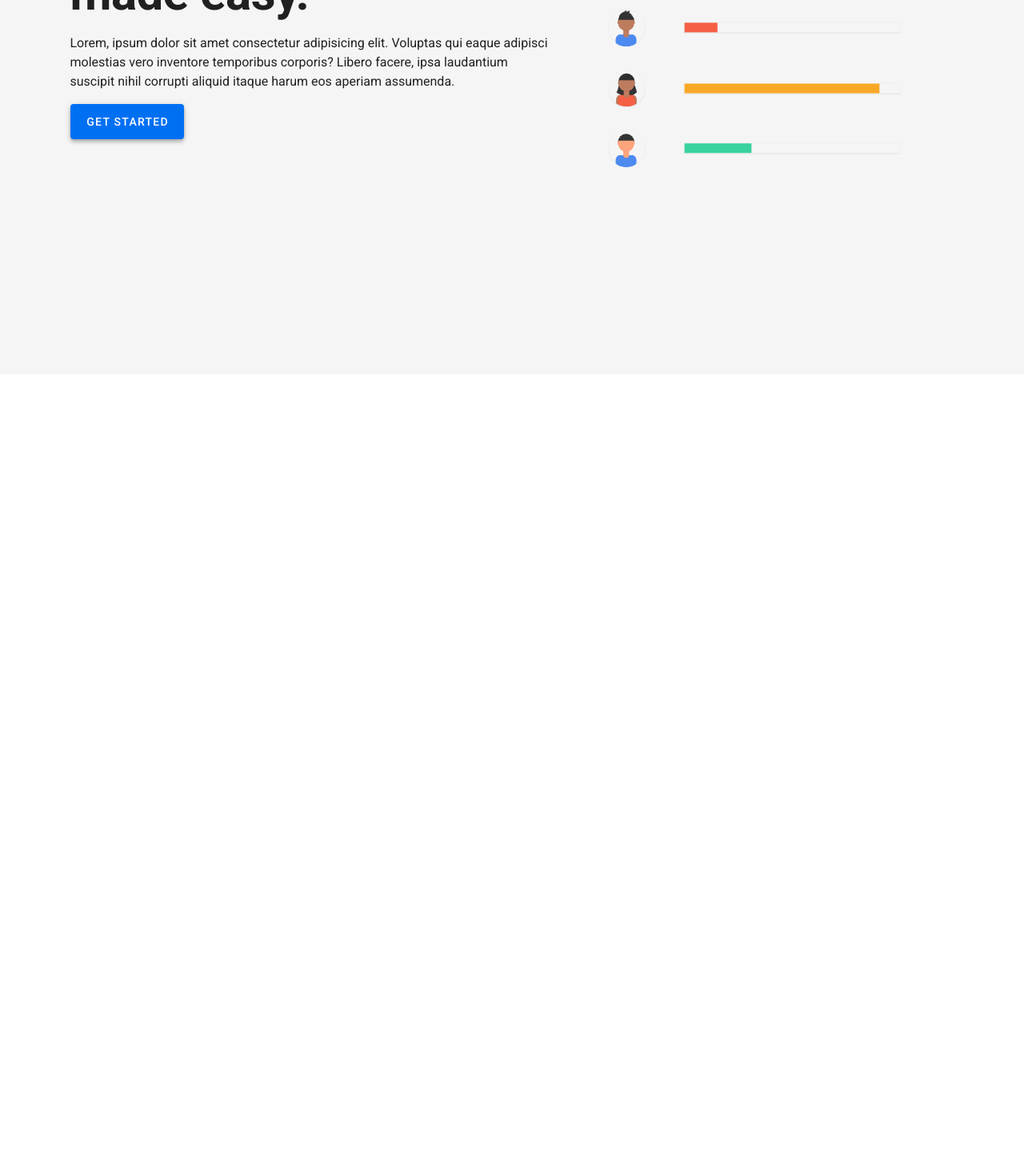
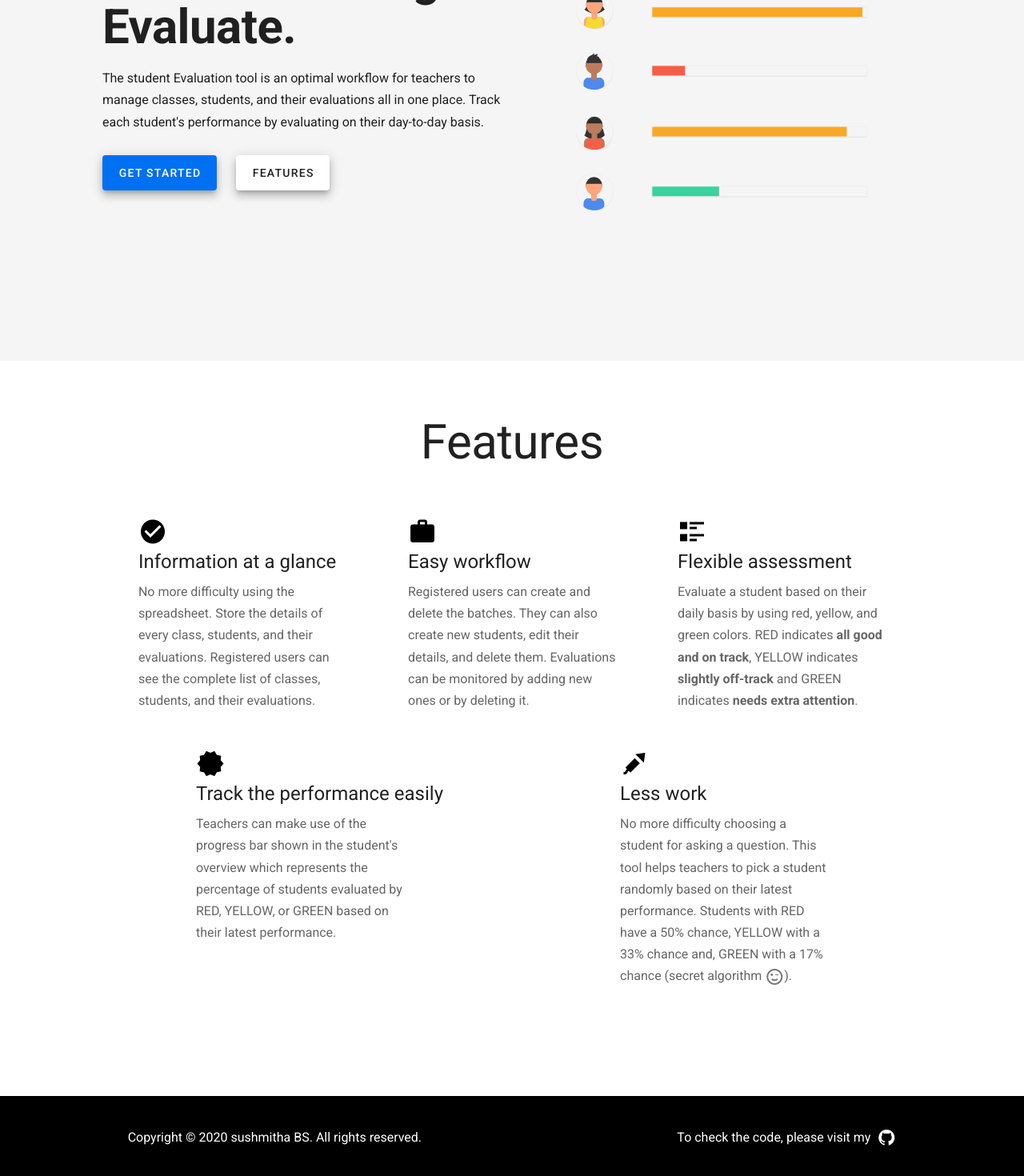
Before and after one commit to sushmitha-b-s/student-evaluation-client, a Vue app: page / in a window 1280 px wide. Shown: the part 332-1802 px from the top of the page at 80% size. Before the commit the page ends 800 px from the top, so only its background shows below. Built offline with nearby package versions, Linux system fonts and the light colour scheme.

Commit message:
updated UI data and the design.

```diff
--- a/src/views/Home.vue
+++ b/src/views/Home.vue
@@ -1,19 +1,82 @@
 <template>
   <div>
-    <v-container class="py-16 px-10 mt-16">
-      <v-layout class="d-flex justify-start align-center">
-        <v-flex>
-          <h2 class="text-h2 font-weight-bold pb-5">Student evaluation made easy.</h2>
-          <p>Lorem, ipsum dolor sit amet consectetur adipisicing elit. Voluptas qui eaque adipisci molestias vero inventore temporibus corporis? Libero facere, ipsa laudantium suscipit nihil corrupti aliquid itaque harum eos aperiam assumenda.</p>
-          <v-btn depressed color="secondary" large elevation="4" @click="go">
+    <section class="intro">
+      <div class="intro__container">
+        <h2 class="text-h2 font-weight-bold pb-5">Preview. Manage. Evaluate.</h2>
+        <p
+          class="pb-3"
+        >The student Evaluation tool is an optimal workflow for teachers to manage classes, students, and their evaluations all in one place. Track each student's performance by evaluating on their day-to-day basis.</p>
+        <div>
+          <v-btn depressed large color="secondary" elevation="7" @click="go">
             <span>Get started</span>
           </v-btn>
-        </v-flex>
-        <v-flex>
-          <img src="@/assets/grades.svg" />
-        </v-flex>
-      </v-layout>
-    </v-container>
+
+          <a href="#features" class="text-decoration-none">
+            <v-btn depressed large color="white" elevation="7" class="ml-6">
+              <span>features</span>
+            </v-btn>
+          </a>
+        </div>
+      </div>
+
+      <figure class="intro__image">
+        <img src="@/assets/grades.svg" alt="Student Evaluation Tool" />
+      </figure>
+    </section>
+
+    <section id="features">
+      <header class="text-h2 font-weight-regular py-16 text-center">
+        <span>Features</span>
+      </header>
+
+      <section class="features__list">
+        <div class="feature__item">
+          <v-icon color="black" large>mdi-check-circle</v-icon>
+          <h4 class="text-h5">Information at a glance</h4>
+          <p>No more difficulty using the spreadsheet. Store the details of every class, students, and their evaluations. Registered users can see the complete list of classes, students, and their evaluations.</p>
+        </div>
+
+        <div class="feature__item">
+          <v-icon color="black" large>mdi-briefcase</v-icon>
+          <h4 class="text-h5">Easy workflow</h4>
+          <p>Registered users can create and delete the batches. They can also create new students, edit their details, and delete them. Evaluations can be monitored by adding new ones or by deleting it.</p>
+        </div>
+
+        <div class="feature__item">
+          <v-icon color="black" large>mdi-format-list-text</v-icon>
+          <h4 class="text-h5">Flexible assessment</h4>
+          <p>
+            Evaluate a student based on their daily basis by using red, yellow, and green colors. RED indicates
+            <strong>all good and on track</strong>, YELLOW indicates
+            <strong>slightly off-track</strong> and GREEN indicates
+            <strong>needs extra attention</strong>.
+          </p>
+        </div>
+
+        <div class="feature__item">
+          <v-icon color="black" large>mdi-decagram</v-icon>
+          <h4 class="text-h5">Track the performance easily</h4>
+          <p>Teachers can make use of the progress bar shown in the student's overview which represents the percentage of students evaluated by RED, YELLOW, or GREEN based on their latest performance.</p>
+        </div>
+
+        <div class="feature__item">
+          <v-icon color="black" large>mdi-firework</v-icon>
+          <h4 class="text-h5">Less work</h4>
+          <p>
+            No more difficulty choosing a student for asking a question. This tool helps teachers to pick a student randomly based on their latest performance. Students with RED have a 50% chance, YELLOW with a 33% chance and, GREEN with a 17% chance (secret algorithm
+            <v-icon>mdi-emoticon-wink-outline</v-icon>).
+          </p>
+        </div>
+      </section>
+    </section>
+
+    <footer class="black white--text py-10 d-flex justify-space-around">
+      <span>Copyright © 2020 sushmitha BS. All rights reserved.</span>
+      <a href="https://github.com/sushmitha-b-s/student-evaluation-client" target="_blank">
+        <span class="white--text">To check the code, please visit my</span>
+        <v-icon color="white" right>mdi-github</v-icon>
+      </a>
+    </footer>
   </div>
 </template>
 
@@ -32,3 +95,50 @@ export default {
   }
 };
 </script>
+
+<style lang="scss" scoped>
+.intro {
+  height: 90vh;
+  width: 80%;
+  margin: 0 auto;
+  display: flex;
+  justify-content: space-around;
+  align-items: center;
+
+  .intro__container {
+    p {
+      line-height: 1.7;
+    }
+  }
+}
+
+#features {
+  background-color: #fff;
+  padding: 0.5rem;
+
+  .features__list {
+    width: 80%;
+    margin: 0 auto;
+    display: flex;
+    justify-content: space-around;
+    flex-wrap: wrap;
+    align-items: baseline;
+    flex: 1 1;
+    padding-bottom: 5em;
+
+    .feature__item {
+      padding: 0 1rem 2rem;
+
+      h4 {
+        margin: 3px 0 8px;
+      }
+
+      p {
+        max-width: 260px;
+        line-height: 1.7;
+        color: #666666;
+      }
+    }
+  }
+}
+</style>
--- a/src/views/StudentDetailsContainer.vue
+++ b/src/views/StudentDetailsContainer.vue
@@ -27,11 +27,15 @@
               {{ student.country }}
             </div>
             <div class="mt-4">
-              <strong>Email-Id:</strong>
+              <strong>
+                <v-icon left>mdi-email</v-icon>
+              </strong>
               {{ student.email }}
             </div>
             <div>
-              <strong>Mobile No.:</strong>
+              <strong>
+                <v-icon left>mdi-phone</v-icon>
+              </strong>
               {{ student.phone }}
             </div>
           </v-card-text>
```
